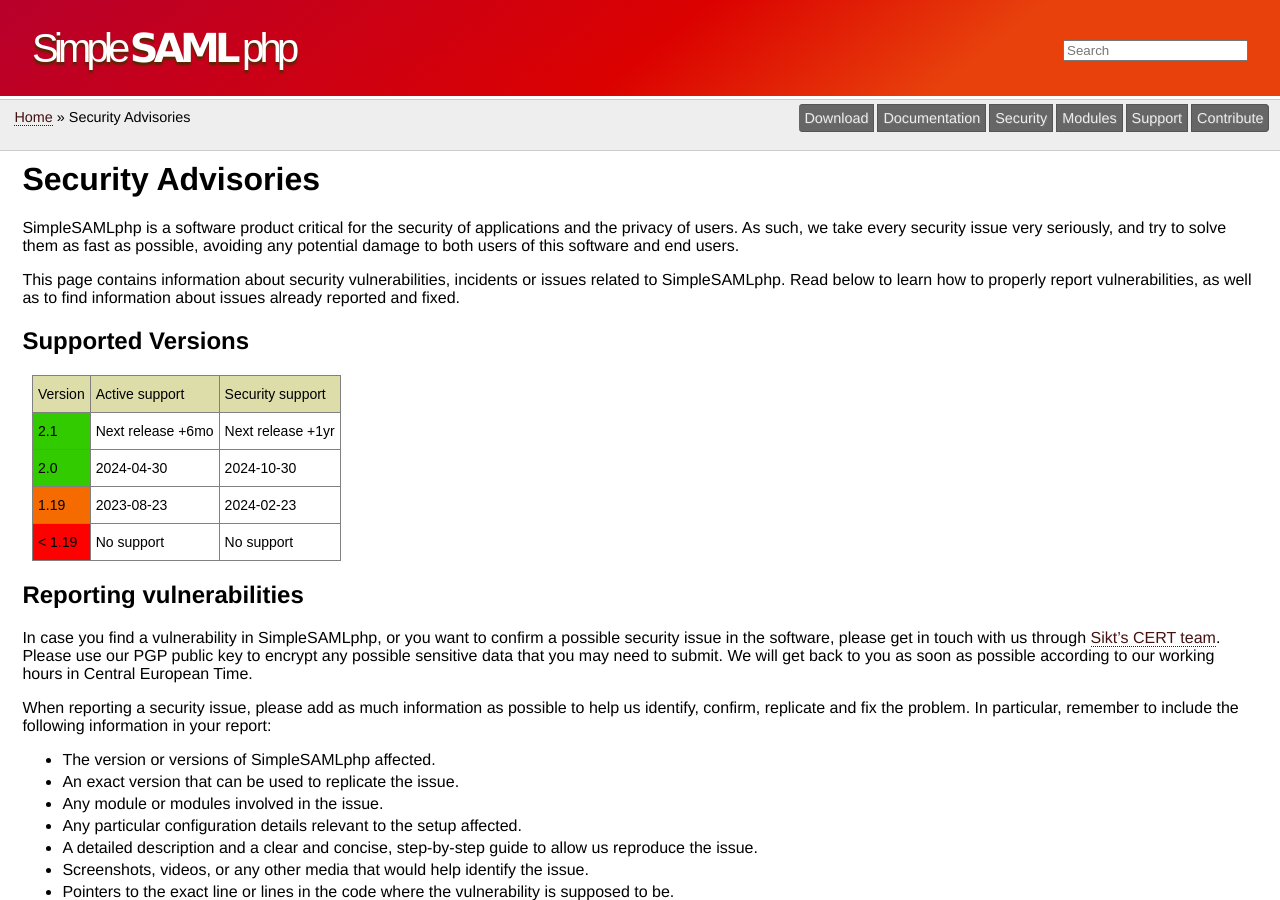
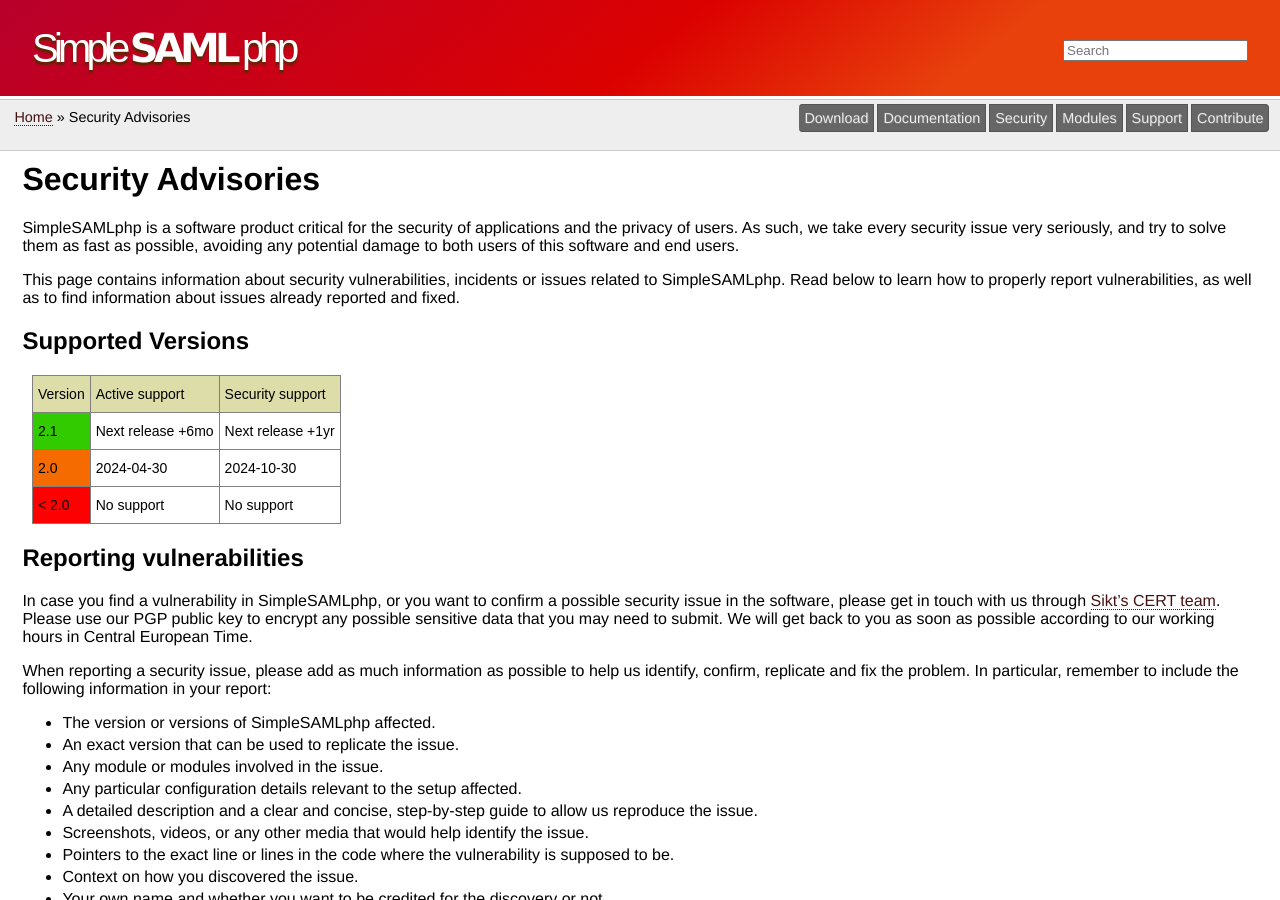
Before and after one commit to simplesamlphp/simplesamlphp.github.io, a Jekyll site: the page built from security/index.md, in a window 1280 px wide and 900 px high. Built offline with Jekyll 4.4.1, drawn with Linux system fonts in a browser that asks for light colours.

Commit message:
Update supported versions

```diff
--- a/security/index.md
+++ b/security/index.md
@@ -28,17 +28,19 @@
     <td class="tg-c6of">Next release +1yr</td>
   </tr>
   <tr>
+    <td class="tg-3wb8">2.0</td>
+    <td class="tg-c6of">2024-04-30</td>
+    <td class="tg-c6of">2024-10-30</td>
+  </tr>
+<!-- Orange for grace-period
+  <tr>
     <td class="tg-d52n">2.0</td>
     <td class="tg-c6of">2024-04-30</td>
     <td class="tg-c6of">2024-10-30</td>
   </tr>
+-->
   <tr>
-    <td class="tg-3wb8">1.19</td>
-    <td class="tg-c6of">2023-08-23</td>
-    <td class="tg-c6of">2024-02-23</td>
-  </tr>
-  <tr>
-    <td class="tg-tw5s">&lt; 1.19</td>
+    <td class="tg-tw5s">&lt; 2.0</td>
     <td class="tg-c6of">No support</td>
     <td class="tg-n9g5">No support</td>
   </tr>
```
